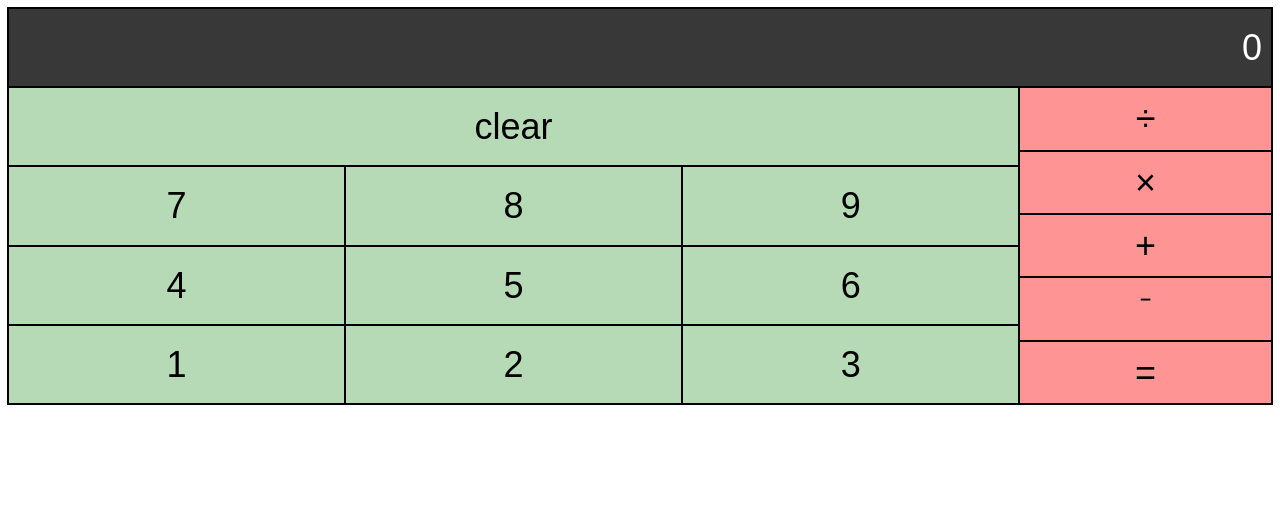
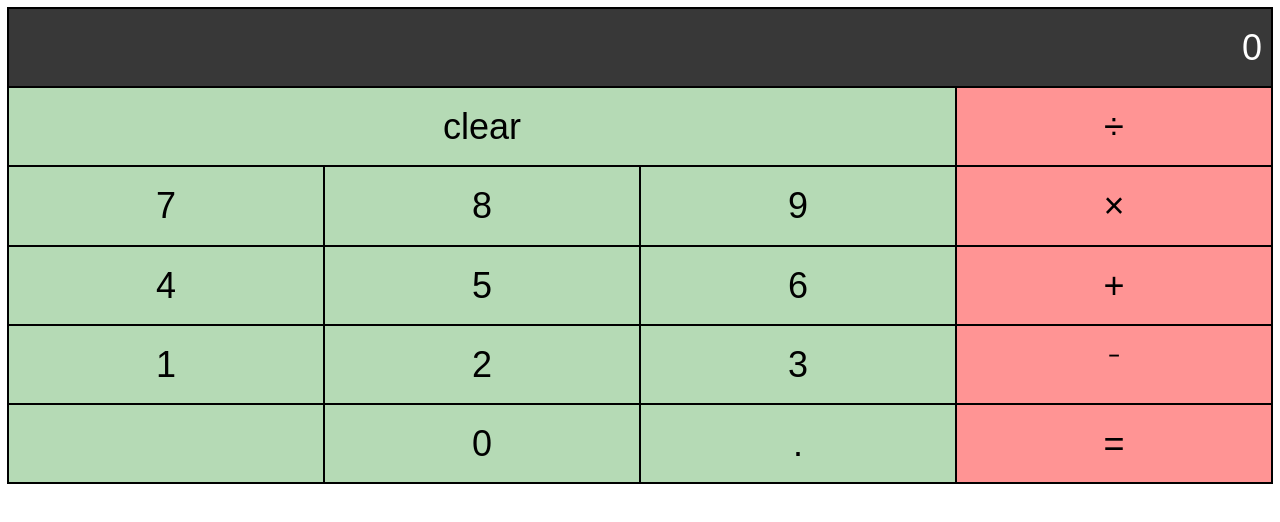
Before and after one commit to tombohere/React-Calculator, a React (Create React App) app: page / in a window 1280 px wide. Shown: the top 522 px of the page. Built offline with nearby package versions, Linux system fonts and the light colour scheme.

Commit message:
add changes

```diff
--- a/src/App.css
+++ /dev/null
@@ -1,3 +0,0 @@
-.calc-operator {
-  background-color: rgb(255, 122, 122);
-}
--- a/src/App.js
+++ b/src/App.js
@@ -28,6 +28,9 @@ const Calculator = () => {
             <div className="calc-number">1</div>
             <div className="calc-number">2</div>
             <div className="calc-number">3</div>
+            <div className="calc-number"></div>
+            <div className="calc-number">0</div>
+            <div className="calc-number">.</div>
           </div>
         </div>
         <div className="calc-right">
--- a/src/styles.css
+++ b/src/styles.css
@@ -8,12 +8,12 @@
   box-sizing: border-box;
   outline: 1px solid black;
   outline-offset: -1px;
-  line-height: 175%;
+  line-height: 220%;
 }
 
 .calc-main {
   display: grid;
-  grid-template-rows: 1fr 4fr;
+  grid-template-rows: 1fr 5fr;
   outline-offset: 0px;
 }
 
@@ -23,12 +23,11 @@
   background-color: rgb(56, 56, 56);
   text-align: right;
   padding-right: 10px;
-  line-height: 220%;
 }
 
 .calc-bottom {
   display: grid;
-  grid-template-columns: 4fr 1fr;
+  grid-template-columns: 3fr 1fr;
   width: 100%;
   background-color: rgb(253, 221, 221);
 }
@@ -52,7 +51,7 @@
 
 .calc-left {
   display: grid;
-  grid-template-rows: 1fr 3fr;
+  grid-template-rows: 1fr 4fr;
   background-color: rgb(181, 218, 181);
 }
 
@@ -62,12 +61,12 @@
 
 .calc-numbers {
   display: grid;
-  grid-template-rows: 1fr 1fr 1fr;
+  grid-template-rows: 1fr 1fr 1fr 1fr;
   grid-template-columns: 1fr 1fr 1fr;
 }
 
 .calc-number {
-  line-height: 220%;
+
 }
 
 .calc-number:hover,
```
